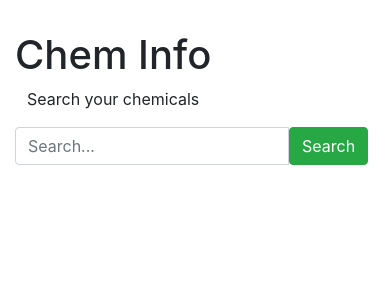
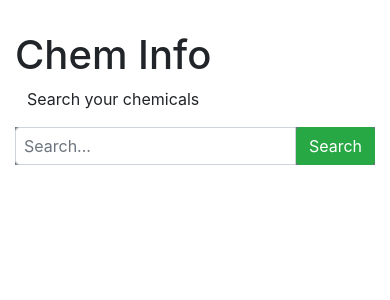
Before and after one commit to s0565086/ChemInfo, a Node server app: page / in a window 390 px wide. Shown: the part 75-375 px from the top of the page. Run offline with Node 20, Linux system fonts and the light colour scheme; some libraries are stand-ins or nearby versions.

Commit message:
fixed searchbar

```diff
--- a/Backend/views/index.handlebars
+++ b/Backend/views/index.handlebars
@@ -1,25 +1,20 @@
 <div class="container" style="margin-top: 8%;">
-    <div class="col-md-auto col-md-offset-1">
-        <div class="row">
+    <div class="col-md-12">
+        <div class="row ">
             <div id="logo" class="text-center">
                 <h1>Chem Info</h1><p>Search your chemicals</p>
             </div>
         </div>
-        <div class="row">
-            <form role="form" id="form-buscar">
-                <div class="form-group">
-                    <div class="input-group">
-                        <input id="inputChem" class="form-control" type="text" placeholder="Search..." required/>
-                        <span class="input-group-btn">
+    </div>
+        <div id="from-buscar" class="input-group d-flex justify-content-center bg-secondary mb-3">
+            <input id="inputChem" class="form-control p-2" type="text" placeholder="Search..." required/>
+            <span class="input-group-btn">
                             <button class="btn btn-success" type="submit" onclick="submit_search()">
                                 <i class="glyphicon glyphicon-search" aria-hidden="true"></i> Search
                             </button>
-                        </span>
-                    </div>
-                </div>
-            </form>
+            </span>
         </div>
-    </div>
+
 </div>
 <script>
     function submit_search() {
```
